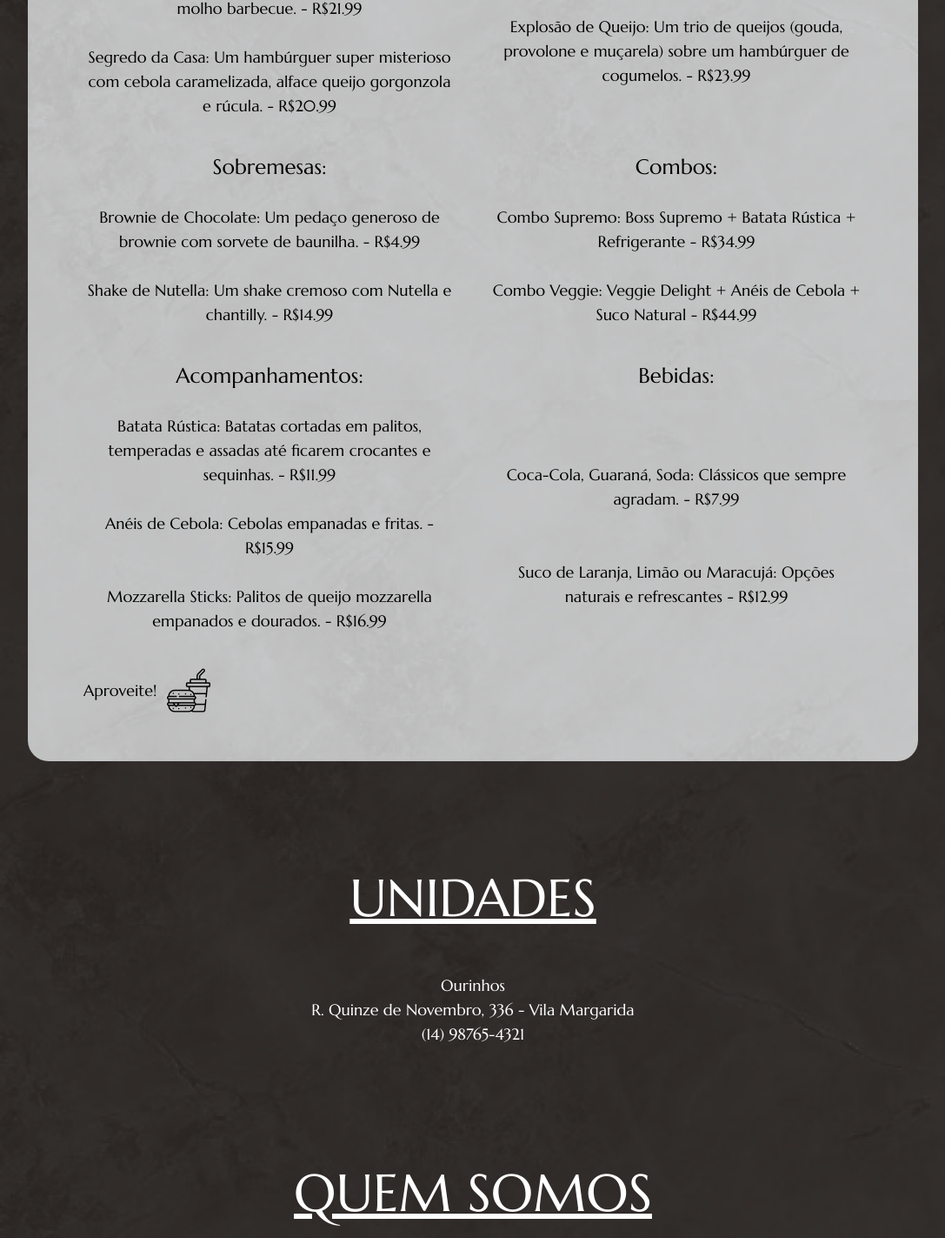
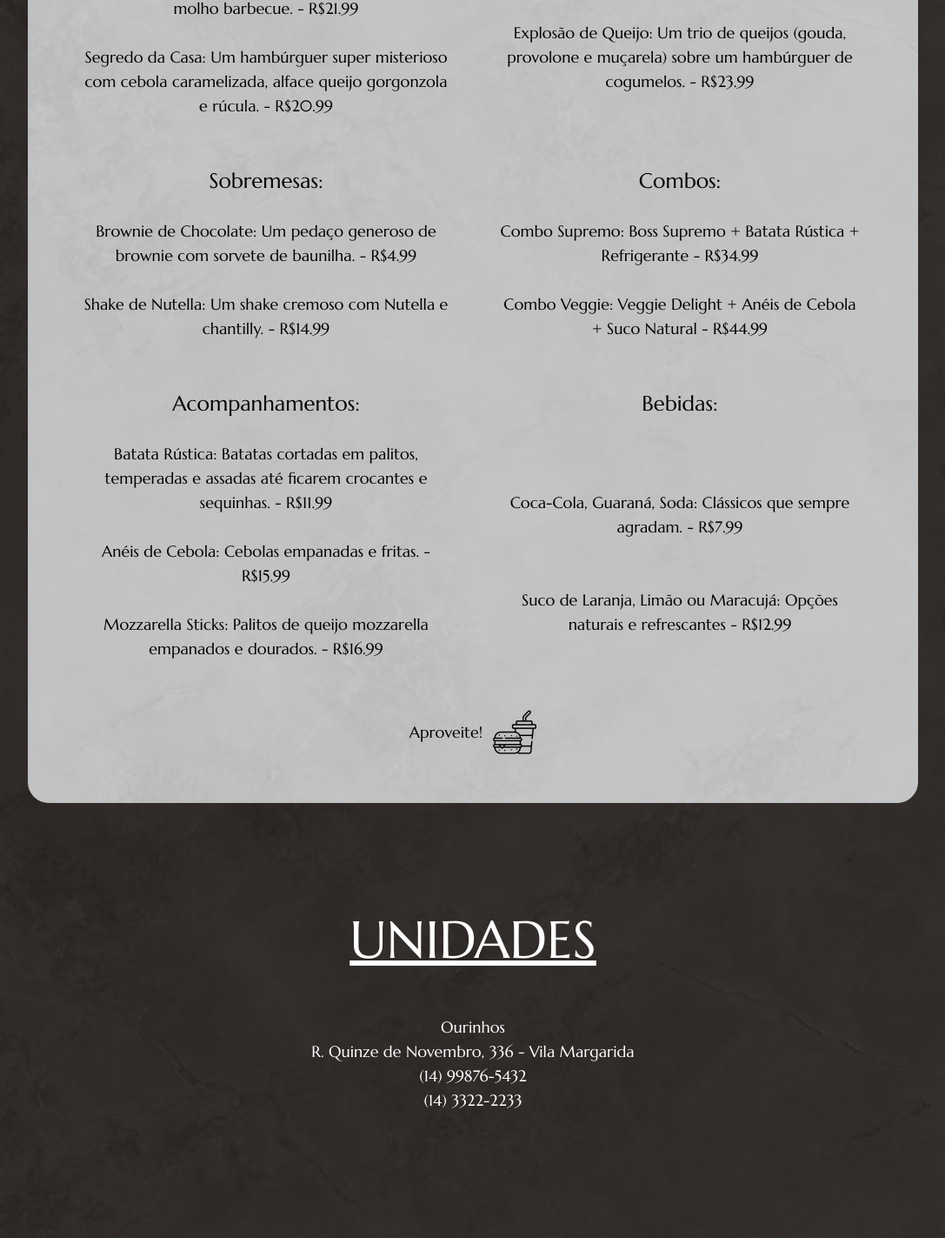
Before and after one commit to PedroMarineli/bb_front-end, a React (Vite) app: page / in a window 1280 px wide. Shown: the part 1492-2915 px from the top of the page at 87% size, without its empty margins (96-1183 px from the left). Built offline with nearby package versions, Linux system fonts and the light colour scheme.

Commit message:
last details

```diff
--- /dev/null
+++ b/src/components/Exclusao/index.tsx
@@ -0,0 +1,17 @@
+import Janela from "../Janela";
+import LogoBB from "/images/logoBB.png";
+
+const Exclusao = () => {
+    return (
+        <Janela titulo="Exclusão" conteudo={
+            <div className="grid justify-items-center gap-5">
+                <p>Exclusão feita com sucesso!</p>
+                <div className="grid justify-items-center">
+                    <img src={LogoBB} alt="Logo BB"/>
+                </div>
+            </div>
+        }/>
+    )
+}
+
+export default Exclusao;
--- /dev/null
+++ b/src/components/RelatorioEnviado/index.tsx
@@ -0,0 +1,17 @@
+import Janela from "../Janela";
+import LogoBB from "/images/logoBB.png";
+
+const RelatorioEnviado = () => {
+    return (
+        <Janela titulo="Relatório Enviado" conteudo={
+            <div className="grid justify-items-center gap-5">
+                <p>O download começará em segundos...</p>
+                <div className="grid justify-items-center">
+                    <img src={LogoBB} alt="Logo BB"/>
+                </div>
+            </div>
+        }/>
+    )
+}
+
+export default RelatorioEnviado;
--- a/src/pages/AlterarCardapio/index.tsx
+++ b/src/pages/AlterarCardapio/index.tsx
@@ -2,11 +2,21 @@ import { useEffect, useState } from 'react';
 import cardapio from '../../mocks/cardapio.json';
 import lataLixo from "/icons/lata-de-lixo.png";
 import Botao from '../../components/Botao';
+import { useRecoilValue, useSetRecoilState } from 'recoil';
+import { menuState } from '../../state/atom';
+import Exclusao from '../../components/Exclusao';
 
 const AlterarCardapio = () => {
+    const aberto = useSetRecoilState(menuState)
+    const alterarStatus = () => {
+        aberto(true)
+    }
+    const fechado = useRecoilValue(menuState)
+
     const [lista, setLista] = useState(cardapio);
 
     function excluir(nome: string) {
+        alterarStatus()
         return setLista(listaAntiga => listaAntiga.filter(evento => evento.nome !== nome))
     }
 
@@ -37,7 +47,7 @@ const AlterarCardapio = () => {
                             <input type="text" name="nome" value={categoria.nome} onChange={alterarCardapio} className='inputAlterar text-2xl'></input>
                             <button className="p-1 w-9 h-9 border-solid border-2 rounded-full border-black">+</button>
                             <div onClick={() => excluir(categoria.nome)}>
-                                <img src={lataLixo} alt="Lata de lixo" className='h-9'/>
+                                <img src={lataLixo} alt="Lata de lixo" className='h-9 cursor-pointer'/>
                             </div>
                         </div>
                         <ul className='grid gap-7'>
@@ -48,7 +58,7 @@ const AlterarCardapio = () => {
                                     <input type="text" name="descricao" value={item.descricao} onChange={alterarCardapio} className='inputAlterar w-full'></input>
                                     <input type="text" name="preco" value={item.preco} onChange={alterarCardapio} className='inputAlterar w-20'></input>
                                     <div onClick={() => excluir(item.nome)}>
-                                        <img src={lataLixo} alt="Lata de lixo" className='w-12'/>
+                                        <img src={lataLixo} alt="Lata de lixo" className='w-12 cursor-pointer'/>
                                     </div>
                                 </div>
                             </li>
@@ -66,6 +76,7 @@ const AlterarCardapio = () => {
                     </div>
                 </div>
             </form>
+            { fechado && <Exclusao/>}
         </section>
     )
 }
--- a/src/pages/Inicio/components/Cardapio/index.tsx
+++ b/src/pages/Inicio/components/Cardapio/index.tsx
@@ -8,7 +8,7 @@ const Cardapio = () => {
         <section className="telaBranca px-16 pb-14 text-center" id='cardapio'>
             <h2 className="titulosMain">Cardápio</h2>
             <p className="text-2xl mb-14">Descubra nossos pratos clássicos, preparados com carinho e ingredientes frescos. Deixe-se surpreender pela simplicidade e sabor que só a cozinha tradicional pode oferecer.</p>
-            <div className="grid grid-cols-2 gap-10">
+            <div className="grid grid-cols-2 gap-14">
                 {lista.map(categoria => (
                     <div className='grid gap-7 break-before'>
                         <h2 className='text-2xl'>{categoria.nome}:</h2>
@@ -23,10 +23,10 @@ const Cardapio = () => {
                         </ul>
                     </div>
                 ))}
-                <div className='flex items-center gap-3'>
-                    <p>Aproveite!</p>
-                    <img src="./public/icons/lanche.png" alt="Lanche" />
-                </div>
+            </div>
+            <div className='flex items-center gap-3 justify-center mt-14'>
+                <p>Aproveite!</p>
+                <img src="./public/icons/lanche.png" alt="Lanche" />
             </div>
         </section>
     )
--- a/src/pages/Inicio/components/Unidades/index.tsx
+++ b/src/pages/Inicio/components/Unidades/index.tsx
@@ -4,7 +4,8 @@ const Unidades = () => {
             <h2 className="titulosMain">UNIDADES</h2>
             <p>Ourinhos</p>
             <p>R. Quinze de Novembro, 336 - Vila Margarida</p>
-            <p>(14) 98765-4321</p>
+            <p>(14) 99876-5432</p>
+            <p>(14) 3322-2233</p>
         </section>
     )
 }
```
